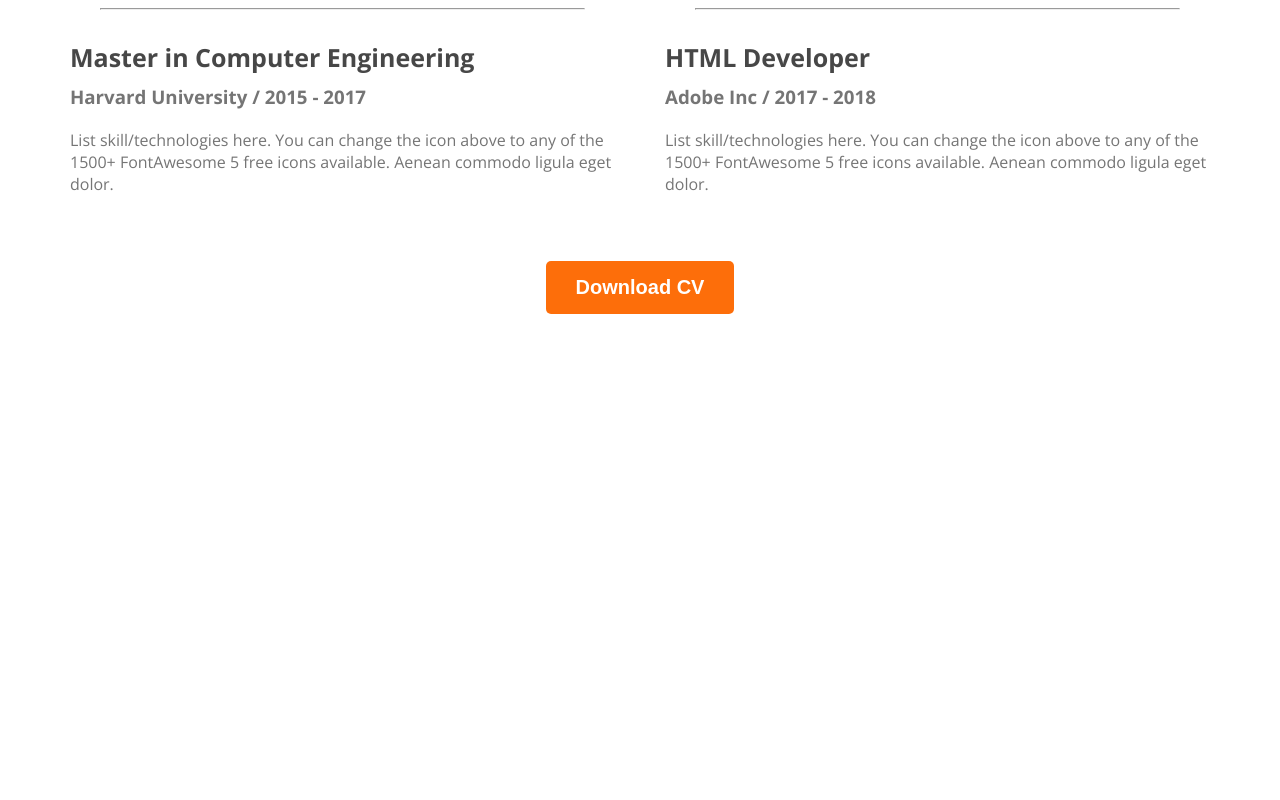
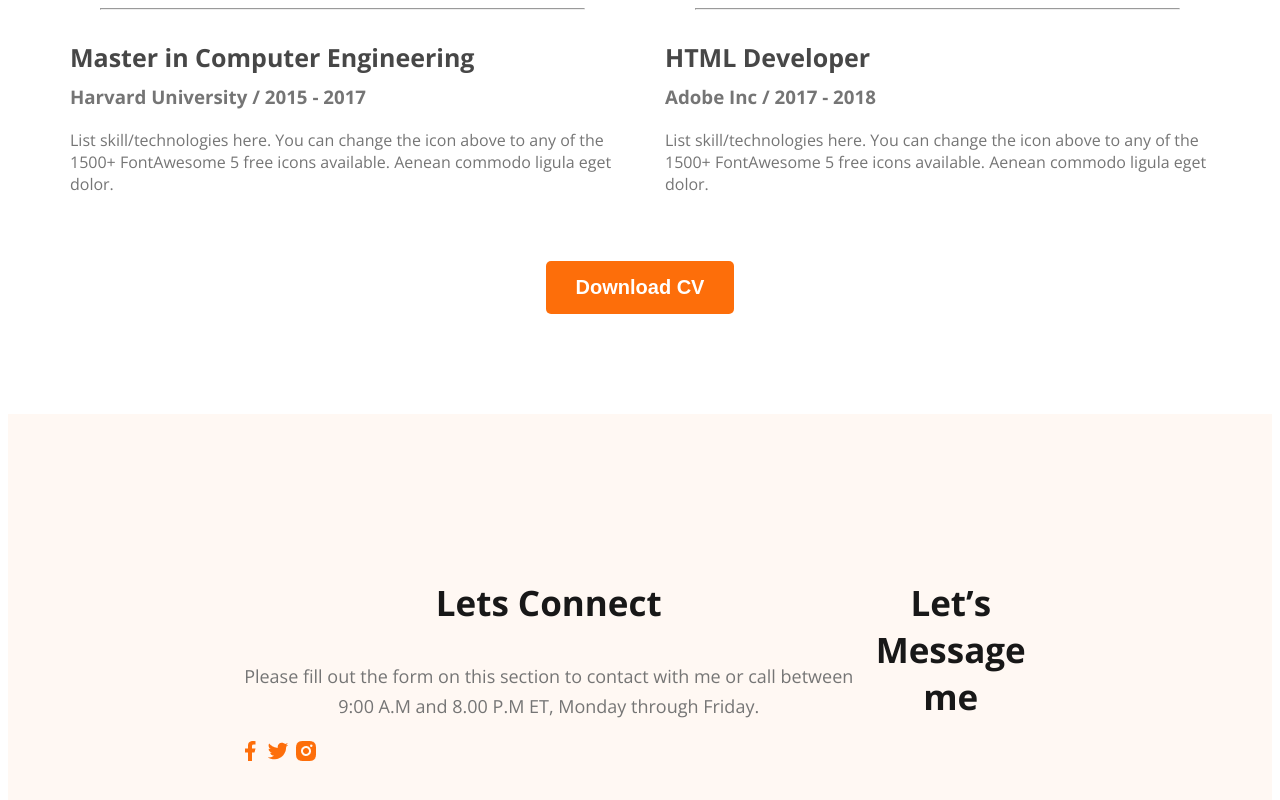
Before and after one commit to NafiunSakin/web-developer-portfolio, a plain HTML site: page index.html in a window 1280 px wide. Shown: the part 2840-3640 px from the top of the page. Before the commit the page ends 3162 px from the top, so only its background shows below. Drawn offline with nearby package versions, Linux system fonts and the light colour scheme.

Commit message:
basic footer

```diff
--- a/index.html
+++ b/index.html
@@ -185,7 +185,20 @@
         </section>
     </main>
     <footer>
-
+        <div class="footer-column">
+            <h3 class="section-title">Lets Connect</h3>
+            <p class="section-description">Please fill out the form on this section to contact with me or call between
+                9:00 A.M and 8.00 P.M ET, Monday through Friday.
+            </p>
+            <div class="social-links">
+                <a href=""><img src="images/icons/facebook.png" alt=""></a>
+                <a href=""><img src="images/icons/twitter.png" alt=""></a>
+                <a href=""><img src="images/icons/insta.png" alt=""></a>
+            </div>
+        </div>
+        <div class="footer-column">
+            <h3 class="section-title">Let’s Message me</h3>
+        </div>
     </footer>
 </body>
 
--- a/styles/portfolio.css
+++ b/styles/portfolio.css
@@ -204,3 +204,11 @@ main section {
     text-align: center;
     margin-top: 50px;
 }
+
+/* footer style */
+footer{
+    display: flex;
+    background: #FFF8F3;
+    padding: 130px 230px;
+    margin-top: 100px;
+}
```
